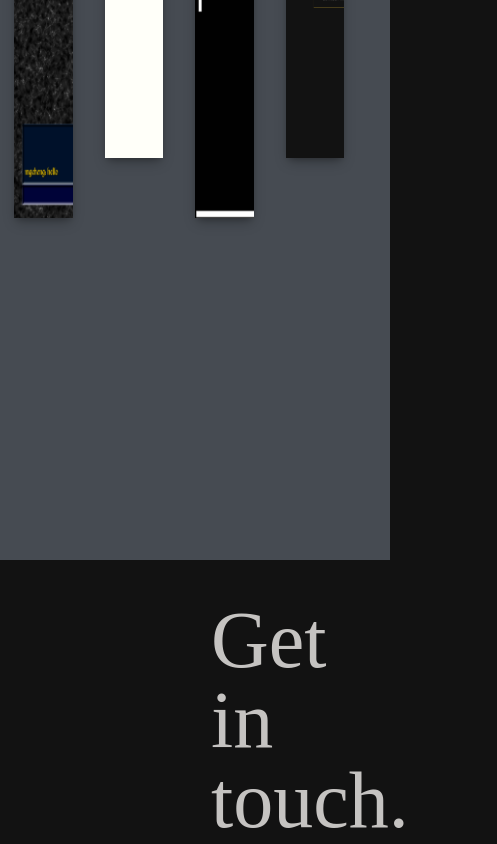
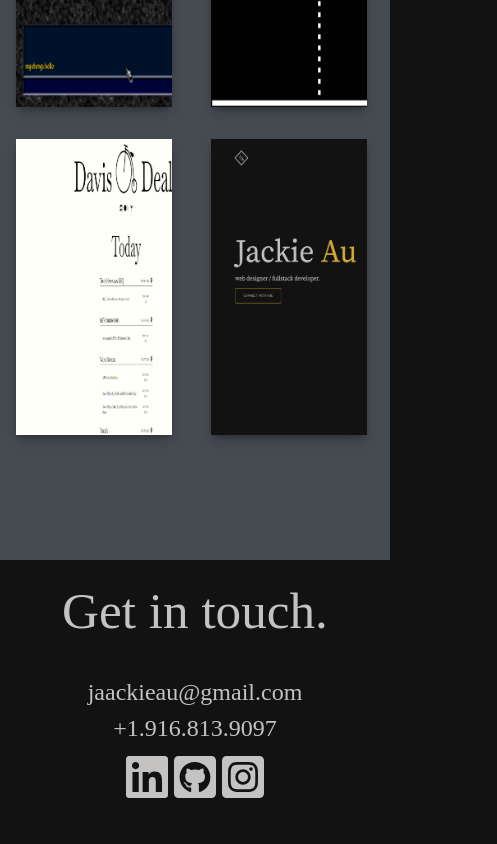
Before and after one commit to ausomely/personal-website, a React (Create React App) app: page / in a window 390 px wide. Shown: the part 4040-4884 px from the top of the page, 497 px wide, since content can reach past the window. Built offline with nearby package versions, Linux system fonts and the light colour scheme; a web font is replaced by a local one.

Commit message:
iphone 6,7,8 media query

```diff
--- a/src/App.css
+++ b/src/App.css
@@ -185,7 +185,7 @@
 .menu-wrap {
   z-index: 2;
   top: 1%;
-  right: 25%;
+  right: 20%;
   display: none;
   position: fixed;
 }
@@ -277,8 +277,8 @@
   position: fixed;
   top: 0;
   left: 0;
-  width: 100%;
-  height: 100%;
+  width: 100vw;
+  height: 100vh;
   visibility: hidden;
   overflow: hidden;
   display: flex;
@@ -289,8 +289,8 @@
 .menu-wrap .menu > div {
   background-color: rgba(0, 0, 0, 0.5);
   /* border-radius: 50%; */
-  /* width: 300vw; */
-  height: 300vw;
+  width: 100vw;
+  height: 100vh;
   display: flex;
   flex: none;
   align-items: center;
@@ -302,7 +302,7 @@
 
 .menu-wrap .menu > div > div {
   text-align: center;
-  /* max-width: 100vh; */
+  max-width: 100vh;
   max-height: 100vh;
   opacity: 0;
   transition: opacity 0.4s ease;
@@ -639,11 +639,12 @@ span {
 
 #projects-map {
   width: 100vw;
+  height: 100vh;
   padding-top: 10vh;
   padding-bottom: 10vh;
-  justify-content: center;
   display: flex;
   flex-direction: row;
+  justify-content: center;
   position: relative;
 }
 
@@ -922,6 +923,12 @@ span {
 /* iPhone 6, 7, 8 */
 @media only screen and (min-device-width: 375px) and (max-device-height: 667px) {
   /* Styles */
+  html {
+    overflow-x: hidden !important;
+  }
+  body {
+    overflow-x: hidden !important;
+  }
   #main-icon {
     left: 5%;
   }
@@ -1044,7 +1051,78 @@ span {
   /* Portfolio */
 
   #portfolio-header {
+    margin-bottom: 0;
+    padding-bottom: 0.5em;
     font-size: 2.5em;
   }
 
+  #projects-map {
+    padding: 0;
+    flex-direction: column;
+    flex-flow: column wrap;
+    justify-content: start;
+  }
+
+  .project-element:nth-child(2n) {
+    transform: translate(0, 0);
+  }
+  .project-element {
+    width: 40vw;
+    height: 35vh;
+    margin: 1em;
+  }
+  .project-content {
+    margin: 2em;
+  }
+
+  .project-name {
+    width: inherit;
+    font-size: 1.5em;
+  }
+
+  .project-description {
+    width: inherit;
+    font-size: 1em;
+  }
+
+  .visit-project {
+    display: none;
+  }
+
+  #right-arrow {
+    display: none;
+  }
+
+  /* Contact */
+
+  #contact-container-wrapper {
+    height: 45vh;
+  }
+
+  #contact-header {
+    margin: 0.5em 0;
+    text-align: center;
+    font-size: 3.2em;
+  }
+
+  #contact-content {
+    margin: 0.5em 0.5em;
+    font-size: 1.5em;
+    width: inherit;
+  }
+
+  #email {
+    text-align: center;
+    width: inherit;
+  }
+
+  #phone {
+    text-align: center;
+    width: inherit;
+  }
+
+  #contact-icons-container {
+    justify-content: center;
+    width: inherit;
+  }
 }
--- a/src/components/navbar-home.js
+++ b/src/components/navbar-home.js
@@ -1,6 +1,5 @@
 import React, { Component } from 'react';
 import { Link } from 'react-scroll';
-import { FaBars } from 'react-icons/fa';
 
 export default class NavbarHome extends Component {
     render() {
```
